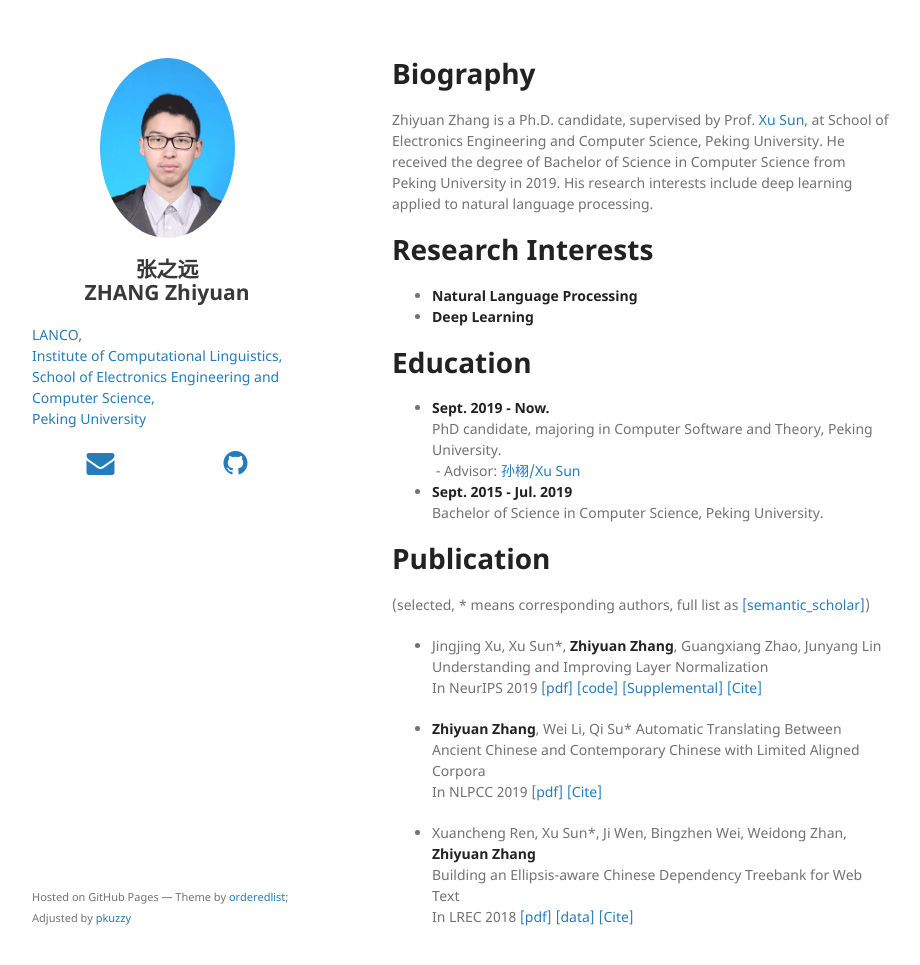
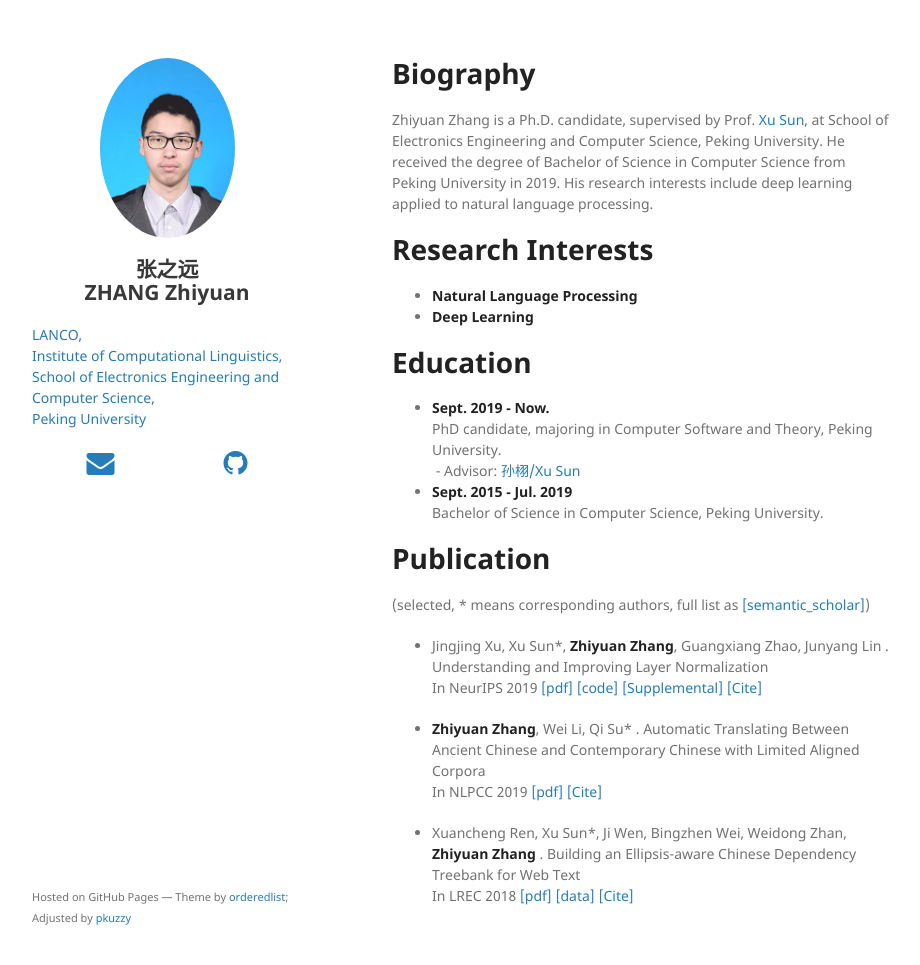
Before and after one commit to pkuzzy/pkuzzy.github.io, a Jekyll site: the page built from index.md, in a window 1280 px wide and 997 px high. Shown: the top 965 px of the window, without its empty margins (178-1098 px from the left). Built offline with Jekyll 4.4.1, drawn with Linux system fonts in a browser that asks for light colours; nearby versions of some CDN libraries; our own code applies the rules of GitHub Pages for plain Markdown files.

```diff
--- a/index.md
+++ b/index.md
@@ -22,14 +22,14 @@ Zhiyuan Zhang is a Ph.D. candidate, supervised by Prof. [Xu Sun](https://xusun.o
 
 (selected, \* means corresponding authors, full list as [[semantic_scholar]](https://www.semanticscholar.org/author/Zhiyuan-Zhang/50317060))
 
-* Jingjing Xu, Xu Sun\*, **Zhiyuan Zhang**, Guangxiang Zhao, Junyang Lin
+* Jingjing Xu, Xu Sun\*, **Zhiyuan Zhang**, Guangxiang Zhao, Junyang Lin .
 Understanding and Improving Layer Normalization
 In NeurIPS 2019 [[pdf]](https://papers.nips.cc/paper/8689-understanding-and-improving-layer-normalization.pdf) [[code]](https://github.com/lancopku/AdaNorm) [[Supplemental]](https://papers.nips.cc/paper/8689-understanding-and-improving-layer-normalization-supplemental.zip) [[Cite]](https://papers.nips.cc/paper/8689-understanding-and-improving-layer-normalization/bibtex)
 
-* **Zhiyuan Zhang**, Wei Li, Qi Su\*
+* **Zhiyuan Zhang**, Wei Li, Qi Su\* .
 Automatic Translating Between Ancient Chinese and Contemporary Chinese with Limited Aligned Corpora
 In NLPCC 2019 [[pdf]](https://link.springer.com/chapter/10.1007%2F978-3-030-32236-6_13) [[Cite]](https://citation-needed.springer.com/v2/references/10.1007/978-3-030-32236-6_13?format=bibtex)
 
-* Xuancheng Ren, Xu Sun\*, Ji Wen, Bingzhen Wei, Weidong Zhan, **Zhiyuan Zhang**
+* Xuancheng Ren, Xu Sun\*, Ji Wen, Bingzhen Wei, Weidong Zhan, **Zhiyuan Zhang** .
 Building an Ellipsis-aware Chinese Dependency Treebank for Web Text
 In LREC 2018  [[pdf]](http://www.lrec-conf.org/proceedings/lrec2018/pdf/297.pdf) [[data]](https://github.com/lancopku/Chinese-Dependency-Treebank-with-Ellipsis) [[Cite]](https://www.aclweb.org/anthology/L18-1276.bib)
```
